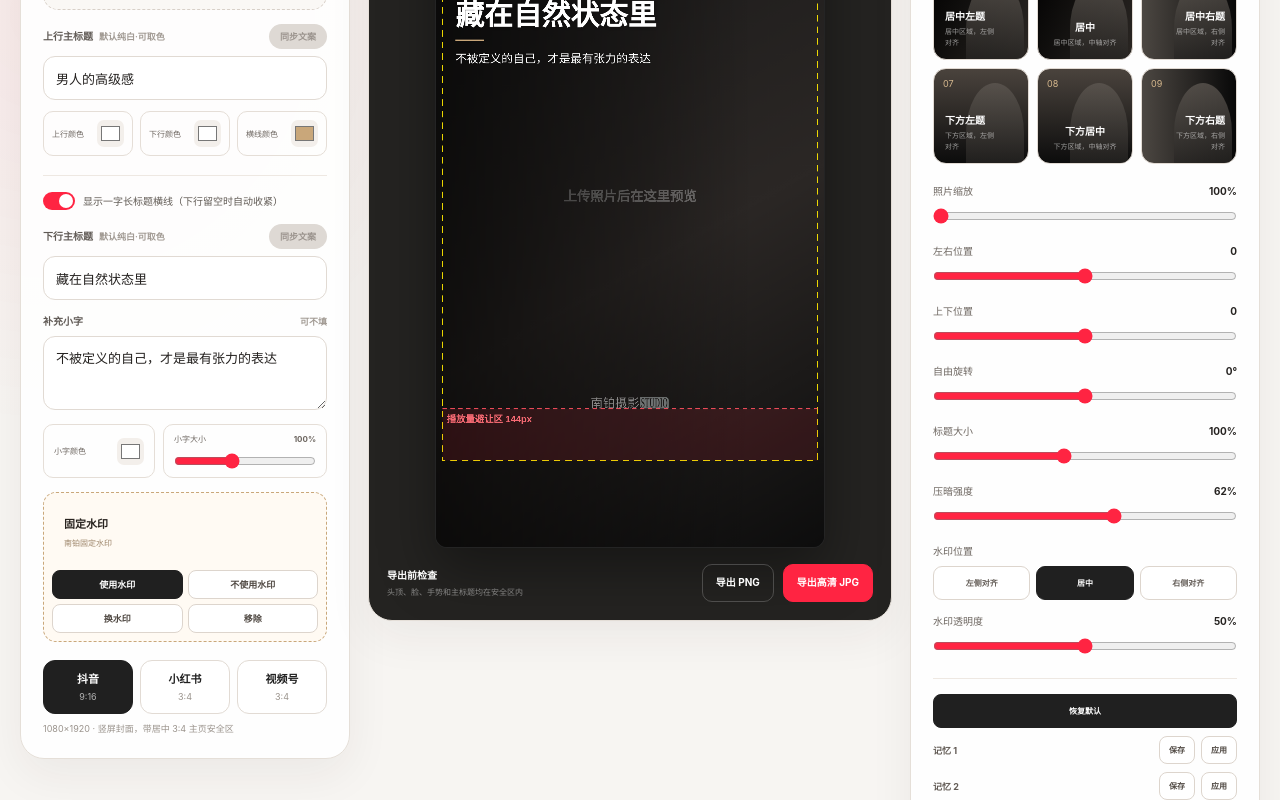
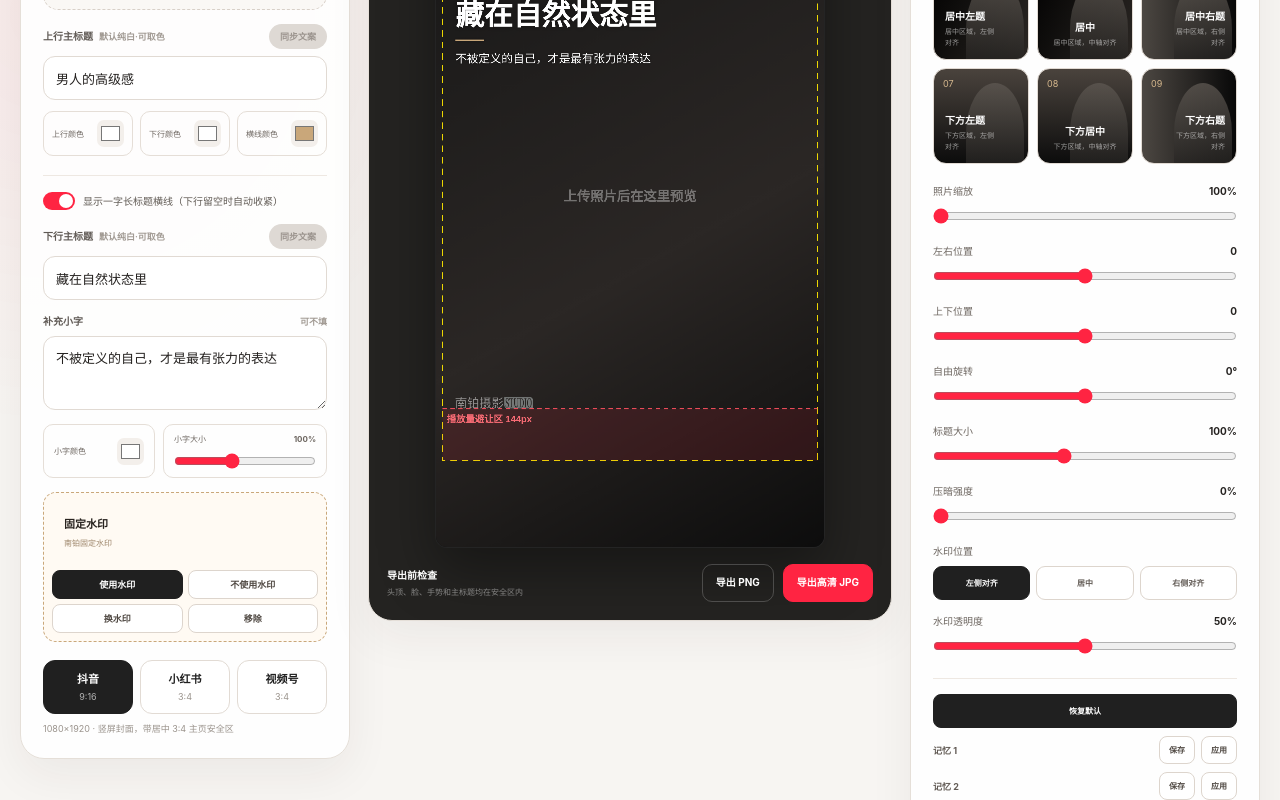
Before and after one commit to wdmm630202/nbo-cover-copy, a Next.js app: page /cover in a window 1280 px wide. Shown: the part 497-1297 px from the top of the page. Built offline with nearby package versions, Linux system fonts and the light colour scheme.

Commit message:
fix: sync watermark alignment with templates

```diff
--- a/app/cover/CoverStudio.tsx
+++ b/app/cover/CoverStudio.tsx
@@ -79,10 +79,10 @@ const DEFAULT_SETTINGS: StudioSettings = {
   offsetY: 0,
   rotation: 0,
   textScale: 100,
-  shade: 62,
+  shade: 0,
   showSafeArea: true,
   watermarkScale: 100,
-  watermarkAlign: "center",
+  watermarkAlign: "left",
   watermarkOpacity: 50,
   watermarkEnabled: true,
 };
@@ -535,6 +535,7 @@ export default function CoverStudio() {
           if (parsed.bottomColor === "#FEE800") parsed.bottomColor = "#FFFFFF";
           if (Number(parsed.watermarkOpacity) === 92) parsed.watermarkOpacity = 50;
           if (Number(parsed.watermarkScale) <= 42) parsed.watermarkScale = 100;
+          if (Number(parsed.shade) === 62) parsed.shade = 0;
           parsed.templateId = normalizeTemplateId(parsed.templateId);
           setSettings({ ...DEFAULT_SETTINGS, ...parsed });
         }
@@ -1106,7 +1107,11 @@ export default function CoverStudio() {
                 type="button"
                 key={template.id}
                 className={`studio-template template-${template.id} ${settings.templateId === template.id ? "is-active" : ""}`}
-                onClick={() => updateSetting("templateId", template.id)}
+                onClick={() => setSettings((current) => ({
+                  ...current,
+                  templateId: template.id,
+                  watermarkAlign: template.id.endsWith("-left") ? "left" : template.id.endsWith("-right") ? "right" : "center",
+                }))}
               >
                 <i>{template.number}</i>
                 <b>{template.name}</b>
@@ -1159,8 +1164,8 @@ export default function CoverStudio() {
             <Slider
               label="压暗强度"
               value={settings.shade}
-              min={20}
-              max={90}
+              min={0}
+              max={100}
               suffix="%"
               onChange={(value) => updateSetting("shade", value)}
             />
```
Also changed, not shown: 2 other files (tests, documents, lock files or other folders).
